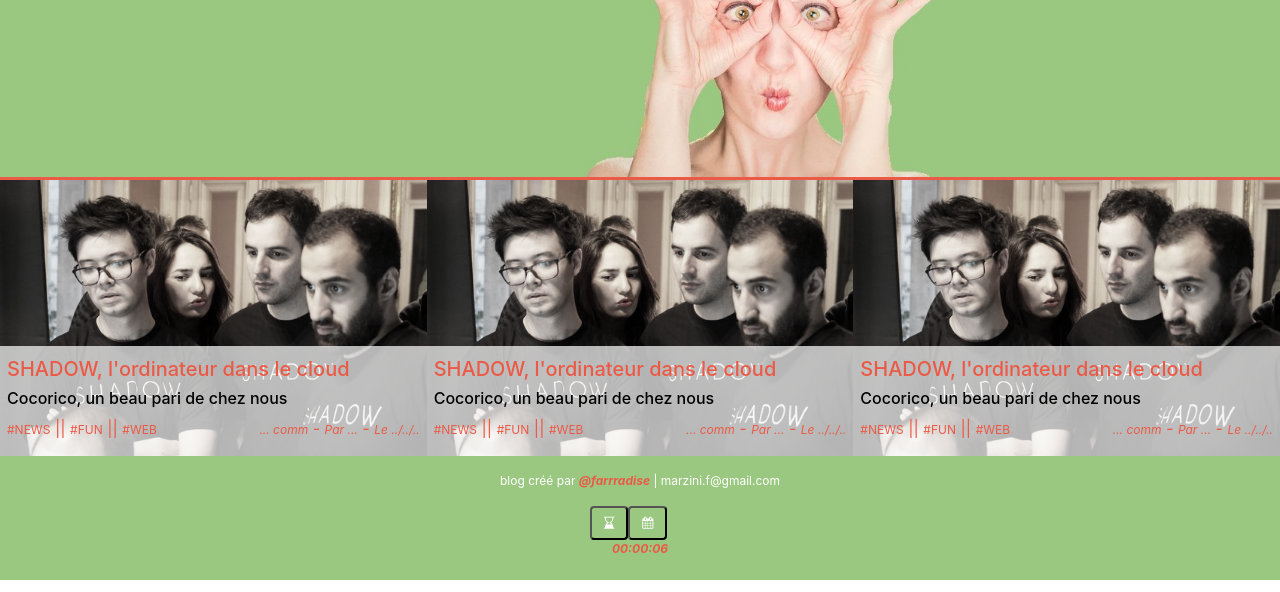
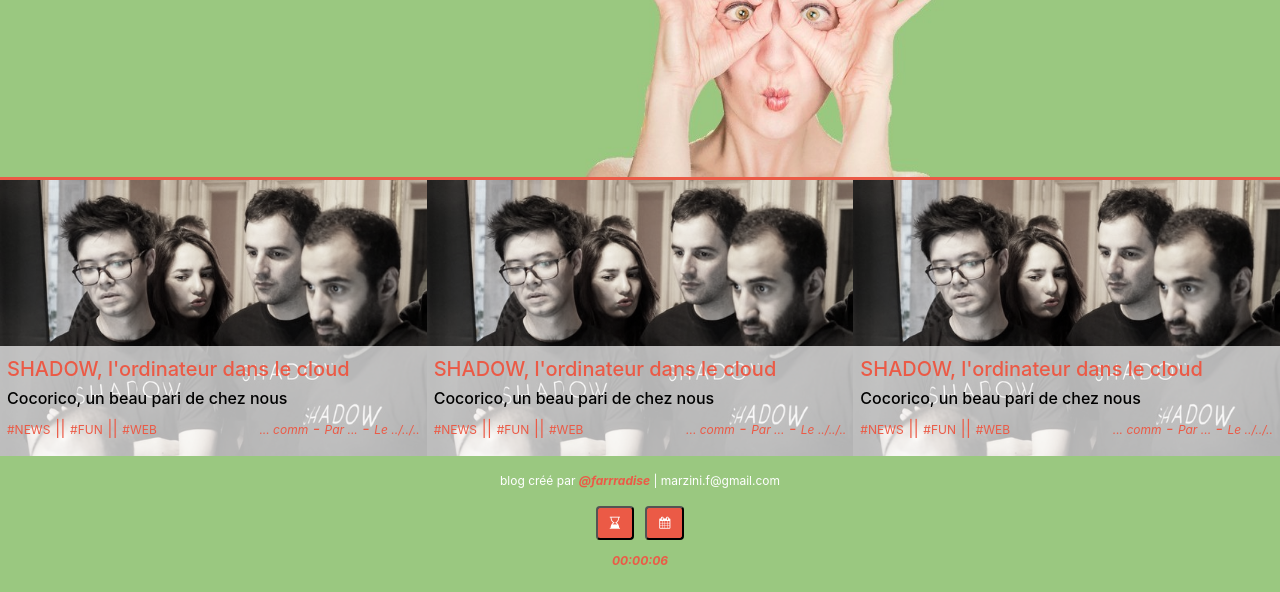
Before and after one commit to farrradise/blog, a plain HTML site: page index.html in a window 1280 px wide. Shown: the part 303-895 px from the top of the page. Drawn offline with nearby package versions, Linux system fonts and the light colour scheme.

Commit message:
js : added tabs

```diff
--- a/css/main.css
+++ b/css/main.css
@@ -323,16 +323,24 @@ footer {
     color: #eb5a46;
     font-weight: bold;
     font-style: italic; }
+  footer > div {
+    color: #eb5a46;
+    font-weight: bold; }
+    footer > div ul {
+      display: flex;
+      justify-content: space-around; }
+    footer > div > div {
+      padding-top: 1em; }
   footer .nav {
     margin: auto;
     width: 100px; }
     footer .nav .nav-link:not(.active) {
-      background-color: #9ac880; }
+      background-color: #eb5a46;
+      color: white; }
     footer .nav .tablinks .active {
       background-color: #eb5a46; }
-    footer .nav .active:hover i {
-      color: white; }
     footer .nav .nav-link:hover {
+      background-color: #9ac880;
       color: #eb5a46; }
 
 @media (min-width: 768px) {
--- a/js/main.js
+++ b/js/main.js
@@ -21,7 +21,7 @@ function confirmComm(th) {
 
 
 // FONCTION POUR TABS
-/*
+
 function testTab(evt, laTab) {
     // Declare all variables
     var i, tabcontent, tablinks;
@@ -32,17 +32,10 @@ function testTab(evt, laTab) {
         tabcontent[i].style.display = "none";
     }
 
-    // Get all elements with class="tablinks" and remove the class "active"
-    tablinks = document.getElementsByClassName("tablinks");
-    for (i = 0; i < tablinks.length; i++) {
-        tablinks[i].className = tablinks[i].className.replace(" active", "");
-    }
-
     // Show the current tab, and add an "active" class to the button that opened the tab
-    document.getElementById(cityName).style.display = "block";
+    document.getElementById(laTab).style.display = "block";
     evt.currentTarget.className += " active";
 }
-*/
 
 
 
```
Also changed, not shown: html/article-n.html (+1 -1 lines), html/css.html (+2 -1 lines), html/design.html (+1 -1 lines), html/html.html (+1 -1 lines), html/javascript.html (+1 -1 lines), index.html (+0 -1 lines), 1 other file.
